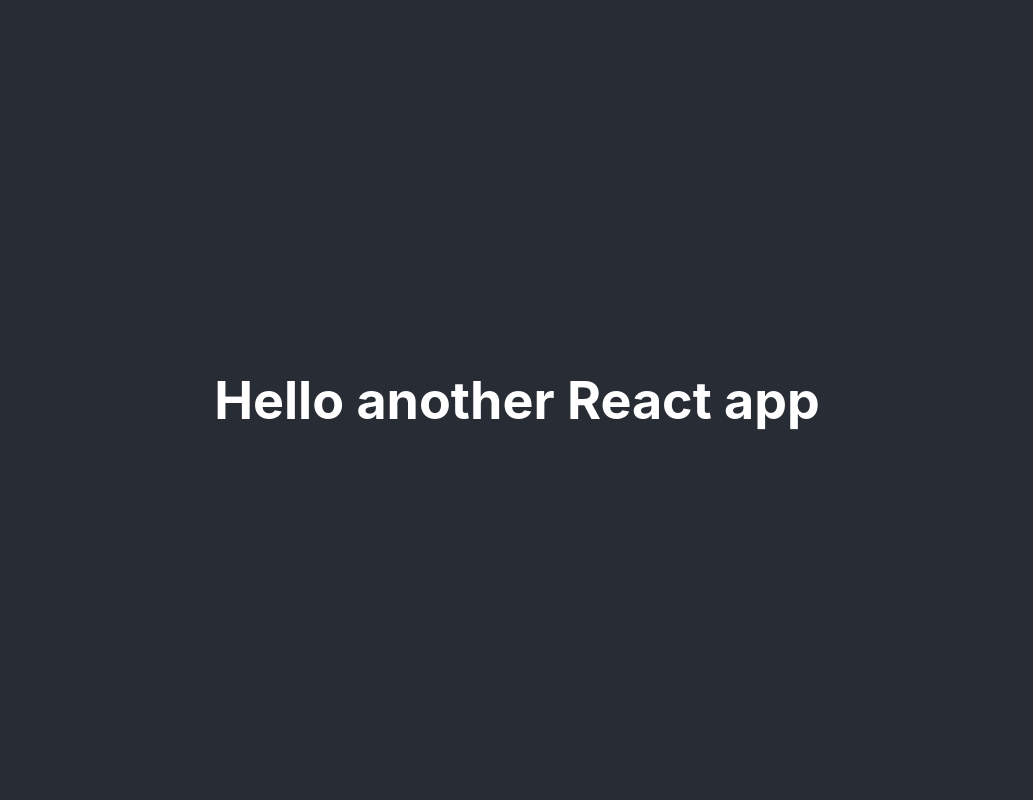
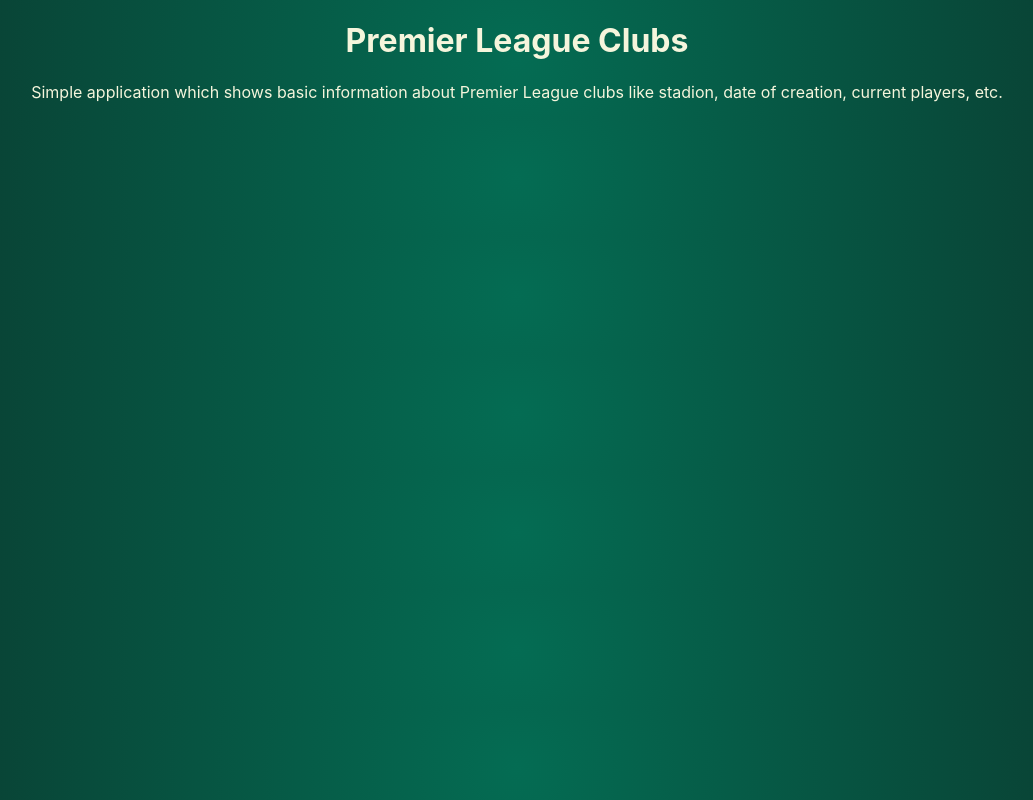
Before and after one commit to mb-dir/Premier-League-application-React-version, a React (Create React App) app: page / in a window 1280 px wide. Shown: the whole page, without its empty margins (123-1156 px from the left). Built offline with nearby package versions, Linux system fonts and the light colour scheme.

Commit message:
Static App content
Static header content

```diff
--- a/src/App.css
+++ b/src/App.css
@@ -1,13 +1,3 @@
-.App {
-  text-align: center;
+.App-header {
+  color: beige;
 }
-.App-header {
-  background-color: #282c34;
-  min-height: 100vh;
-  display: flex;
-  flex-direction: column;
-  align-items: center;
-  justify-content: center;
-  font-size: calc(10px + 2vmin);
-  color: white;
-}
--- a/src/App.js
+++ b/src/App.js
@@ -2,11 +2,16 @@
 
 function App() {
   return (
-    <div className="App">
+    <main className="App">
       <header className="App-header">
-        <h1>Hello another React app</h1>
+        <h1>Premier League Clubs</h1>
+        <p>
+          Simple application which shows basic information about Premier League
+          clubs like stadion, date of creation, current players, etc.
+        </p>
       </header>
-    </div>
+      {/* Here will be slider with all PL clubs and special section with info about clicked club */}
+    </main>
   );
 }
 
--- a/src/index.css
+++ b/src/index.css
@@ -2,6 +2,7 @@
   box-sizing: border-box;
 }
 body {
+  background: radial-gradient(circle, #046c53 0, #0a3c30 100%);
   margin: 0;
   padding: 0;
   text-align: center;
```
